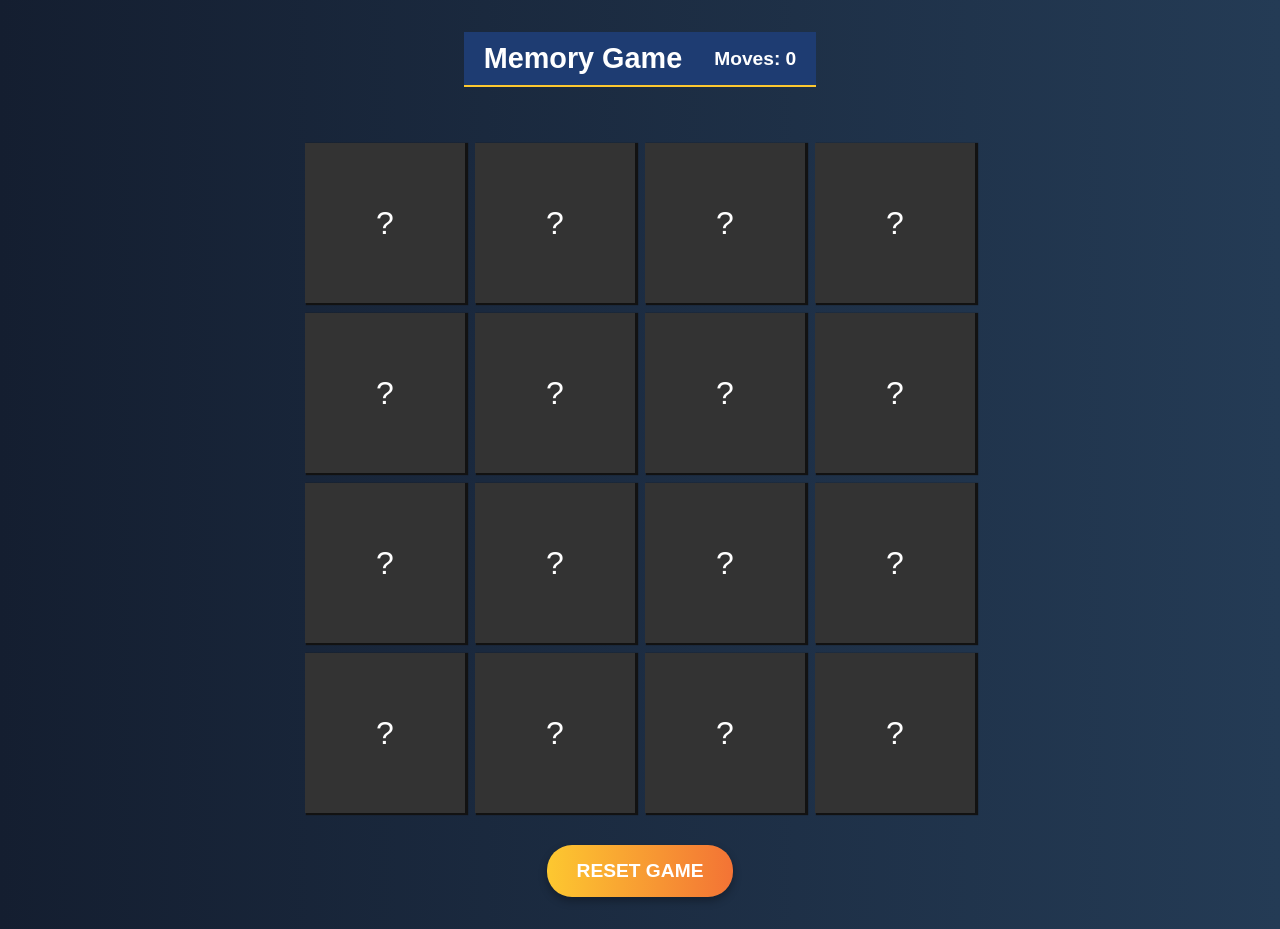
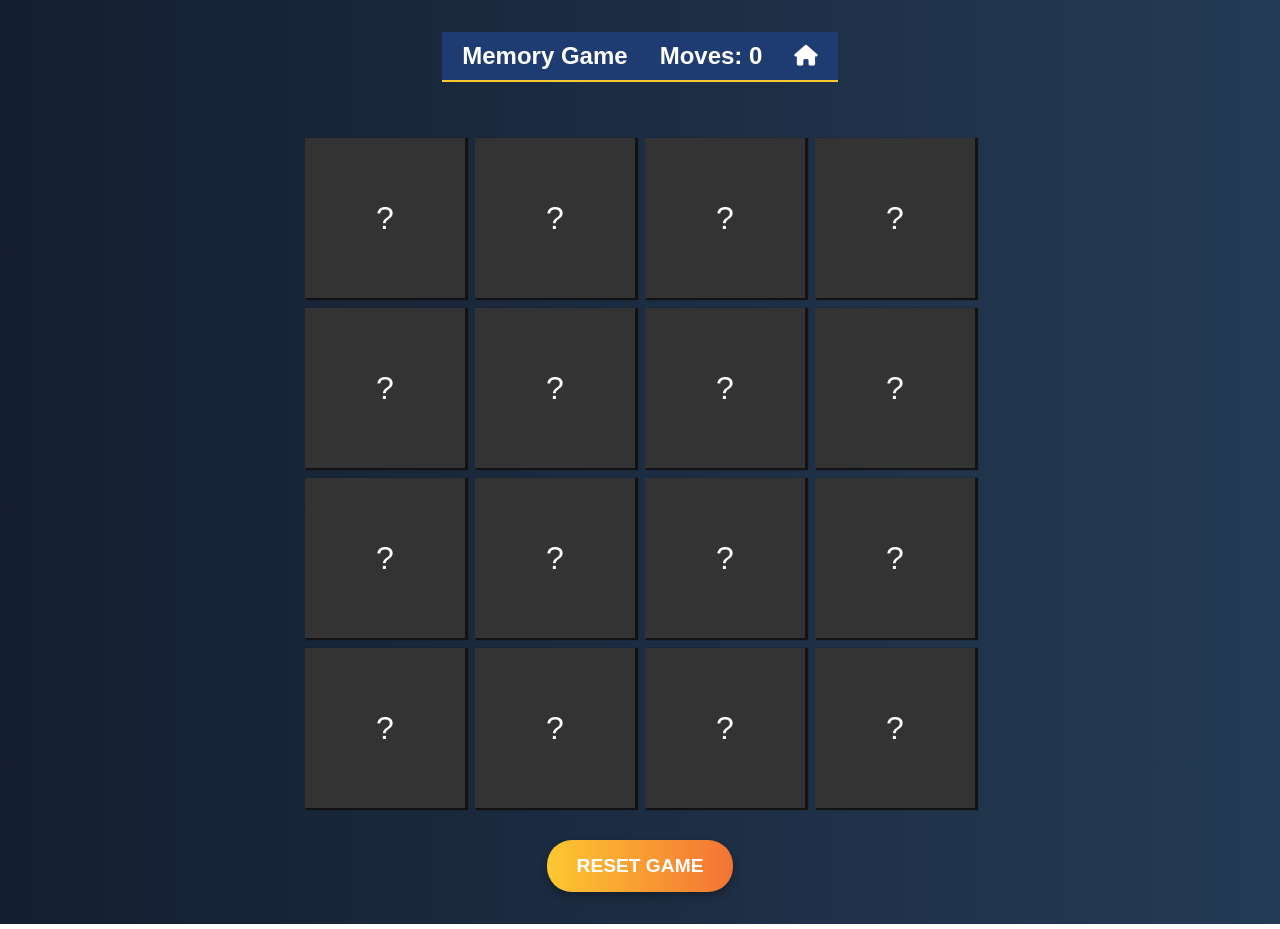
Before and after one commit to Roamer15/card-Game, a plain HTML site: page game.html in a window 1280 px wide. Drawn offline with Linux system fonts and the light colour scheme.

Commit message:
Wild and out 2: page redirection

```diff
--- a/css/game.css
+++ b/css/game.css
@@ -107,18 +107,30 @@ body {
   border-bottom: 2px solid #fdc830;
   font-family: 'Arial', sans-serif;
   transition: ease-in-out 0.6s;
+
+  button {
+    background-color: transparent;
+    margin-left: 2rem;
+    border: none;
+    color: #fff;
+    cursor: pointer;
+    font-size: 1.3rem;
+
+    :hover {
+      color: #fdc830;
+      transition: 0.3s ease-in-out;
+    }
+  }
 }
 
-/* Heading styles */
 .top h1 {
-  font-size: 1.8rem;
+  font-size: 1.5rem;
   font-weight: bold;
   margin: 0;
 }
 
-/* Score display styles */
 #score {
-  font-size: 1.2rem;
+  font-size: 1.5rem;
   font-weight: 600;
   margin: 0;
   margin-left: 2rem;
--- a/game.html
+++ b/game.html
@@ -4,6 +4,7 @@
     <meta charset="UTF-8">
     <meta name="viewport" content="width=device-width, initial-scale=1.0">
     <link rel="stylesheet" href="css/game.css">
+    <link rel="stylesheet" href="https://cdnjs.cloudflare.com/ajax/libs/font-awesome/6.7.2/css/all.min.css">
     <title>Card Matching Game</title>
 
 </head>
@@ -12,6 +13,10 @@
         <div class="top">
             <h1>Memory Game</h1>
             <div id="score">Moves: 0</div>
+            <button id="home-redirect" data-href="index.html">
+                <i class="fa-solid fa-house"></i>
+                <a href="index.html"></a>
+            </button>
         </div>
         <div class="message" id="message"></div>
         <div class="game-container" id="game-container"></div>
--- a/js/game.js
+++ b/js/game.js
@@ -70,3 +70,8 @@ const button = document.getElementById('refresh-button')
 button.addEventListener('click', () => {
   location.reload()
 })
+
+const buttonDirect = document.getElementById('home-redirect')
+buttonDirect.addEventListener('click', () => {
+  window.location.href = 'index.html'
+})
```
